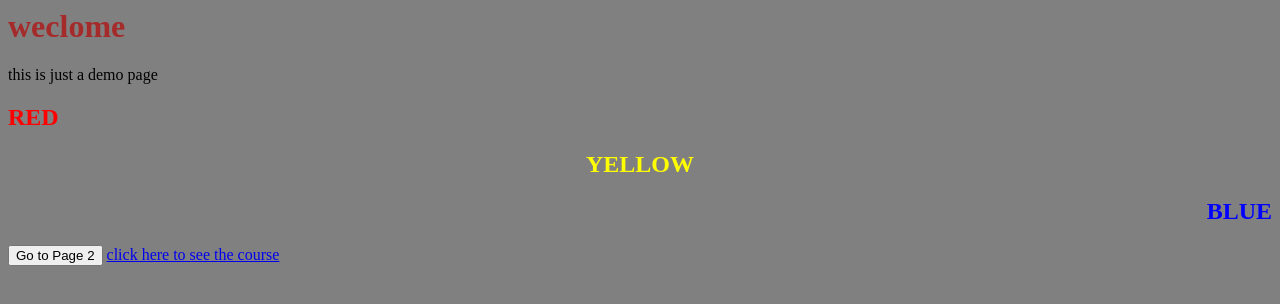
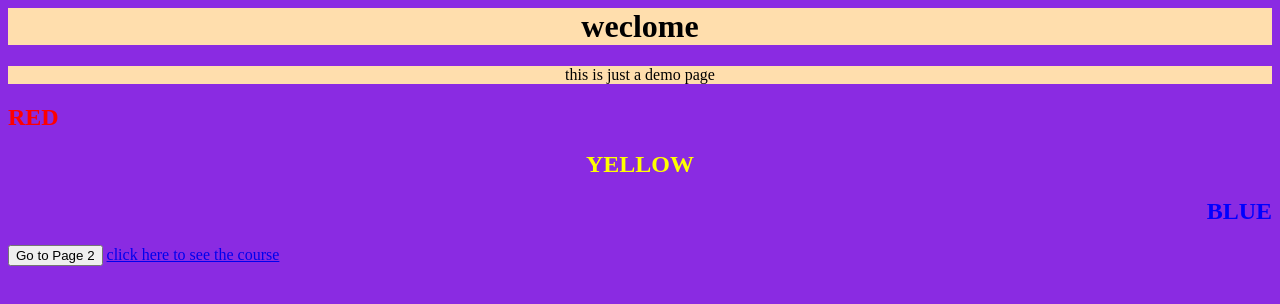
Before and after one commit to bhuvankrishnamj/project19, a plain HTML site: page index.html in a window 1280 px wide. Drawn offline with Linux system fonts and the light colour scheme.

Commit message:
learning

```diff
--- a/style.css
+++ b/style.css
@@ -14,11 +14,19 @@
 
 }
 h1{
-    color: brown;
+    color: black;
+    text-align: center;
+    background-color: navajowhite;
 }
-image{
-    justify-content: center;
+
+html{
+    background-color:blueviolet;
 }
-html{
-    background-color: gray;
+div{
+    text-align: center;
+    background-color:navajowhite ;
+
 }
+a{
+    text-align-last: center;
+}
```
